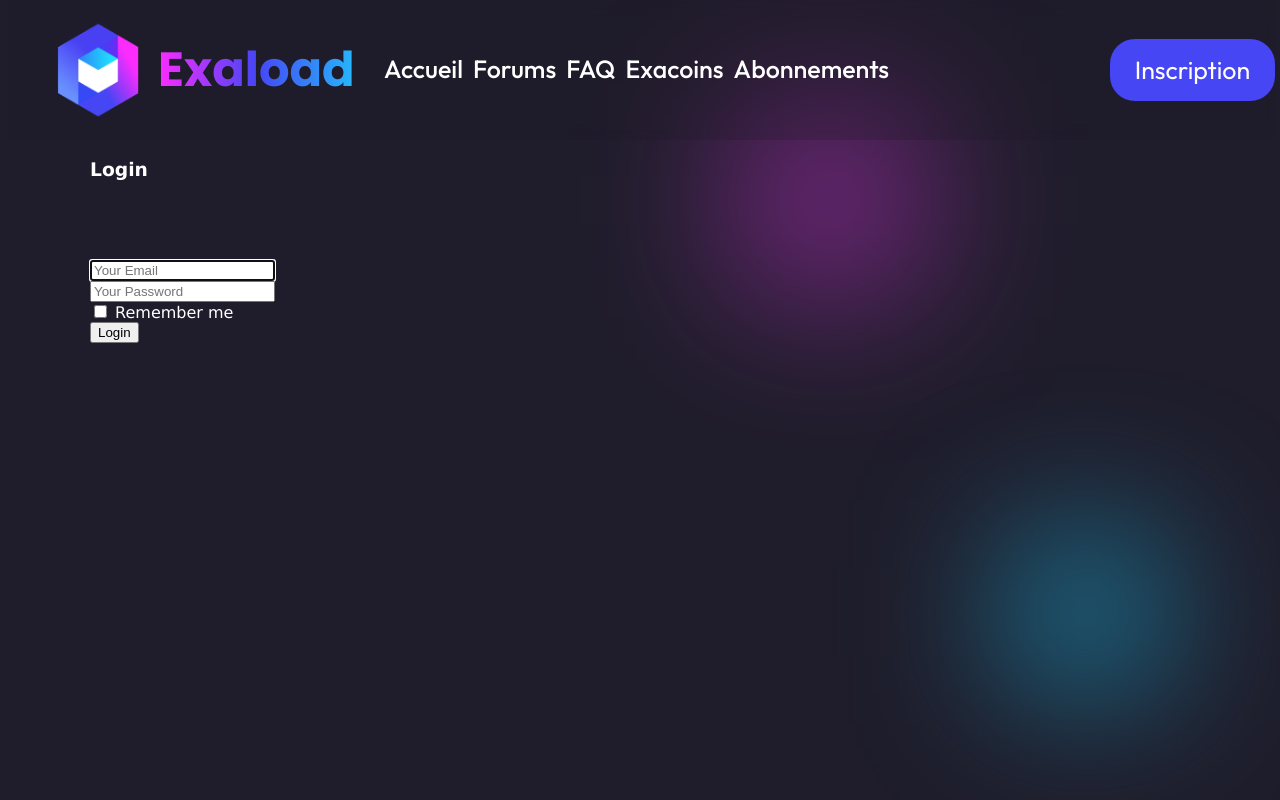
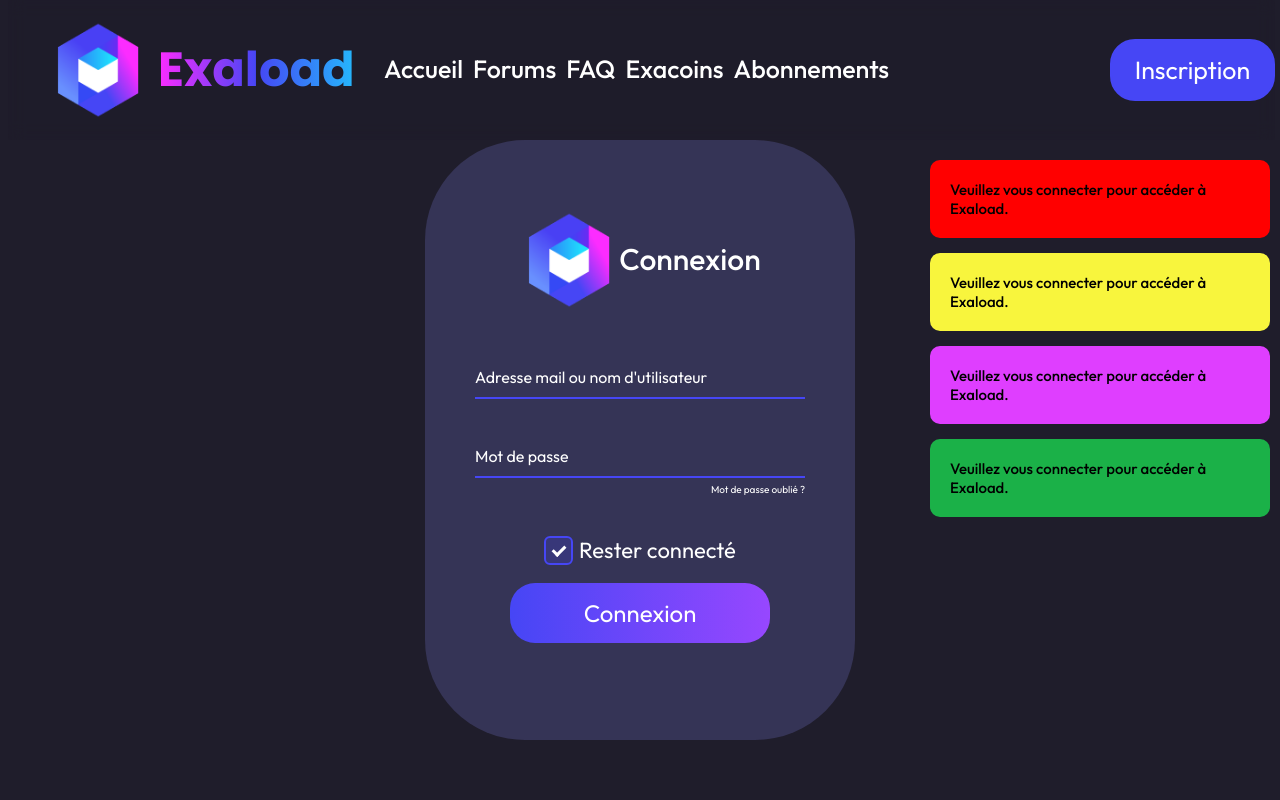
Before and after one commit to Tarkhubal/Exaload-py, a Flask app: page /login in a window 1280 px wide. Run offline with Flask 3, Linux system fonts and the light colour scheme.

Commit message:
New base for the /login
Other updates coming soon

```diff
--- a/main.py
+++ b/main.py
@@ -100,7 +100,28 @@ def login():
     if current_user.is_authenticated:
         return redirect("/profile")
 
-    return render_template('login.html')
+    flash({
+        "msg": 'Veuillez vous connecter pour accéder à Exaload.',
+        "type": "danger"
+    })
+
+    flash({
+        "msg": 'Veuillez vous connecter pour accéder à Exaload.',
+        "type": "warning"
+    })
+
+    flash({
+        "msg": 'Veuillez vous connecter pour accéder à Exaload.',
+        "type": "message"
+    })
+
+    flash({
+        "msg": 'Veuillez vous connecter pour accéder à Exaload.',
+        "type": "ok"
+    })
+
+
+    return render_template('not-connected/login.html', stylesheet="not connected/base-login", title="Connexion")
 
 @app.route('/projets')
 def projets():
@@ -115,7 +136,10 @@ def login_post():
 
     user = User.query.filter_by(email=email).first()
     if not user or not check_password_hash(user.password, password):
-        flash('Please check your login details and try again.')
+        flash({
+            "msg": 'Please check your login details and try again.',
+            "type": "danger"
+        })
         return redirect("/login")
 
     login_user(user, remember=remember)
@@ -127,7 +151,7 @@ def register():
     if current_user.is_authenticated:
         return redirect("/profile")
 
-    return render_template('register.html')
+    return render_template('not-connected/register.html', stylesheet="register", title="Inscription")
 
 
 @app.route('/register', methods=['POST'])
@@ -139,7 +163,10 @@ def register_post():
     user = User.query.filter_by(email=email).first()
 
     if user: # if a user is found, we want to redirect back to signup page so user can try again
-        flash('Email address already exists')
+        flash({
+            "msg": 'Email address already exists',
+            "type": "danger"
+        })
         return redirect("/register")
 
     if os.name == "nt":
@@ -168,7 +195,7 @@ def register_post():
 @login_required
 def logout():
     logout_user()
-    print('Logout')
+    print(f'Logout user {current_user.name}')
     return redirect("/")
 
 
--- a/static/css/not connected/base-login.css
+++ b/static/css/not connected/base-login.css
@@ -0,0 +1,239 @@
+#login-form {
+    width: 100%;
+    max-width: 330px;
+    padding: 50px;
+    margin: auto;
+    display: flex;
+    flex-direction: column;
+    align-items: center;
+    justify-content: center;
+    border-radius: 100px;
+    background-color: #8787f536;
+    color: white;
+    font-family: var(--default-font);
+}
+
+#login-form .title {
+    font-size: 30px;
+    font-weight: 500;
+    margin-bottom: 20px;
+    display: flex;
+    align-self: center;
+}
+
+#login-form .title img {
+    width: 100px;
+    height: 100px;
+    margin-bottom: 20px;
+}
+
+#login-form .title h1 {
+    font-size: 30px;
+    font-weight: 500;
+    margin-bottom: 20px;
+}
+
+
+#login-form .container {
+    display: flex;
+    flex-direction: column;
+    justify-content: center;
+    width: 100%;
+    margin-top: 20px;
+}
+
+
+#login-form .container form {
+    display: flex;
+    flex-direction: column;
+    justify-content: center;
+    width: 100%;
+    height: 300px;
+    justify-content: space-evenly;
+    margin-bottom: 40px;
+}
+
+#login-form .field {
+    position: relative;
+    display: flex;
+    flex-direction: column;
+}
+
+#login-form .field:not(.is-checkbox) {
+    align-items: flex-end;
+}
+
+#login-form .field.is-checkbox {
+    align-items: center;
+}
+
+#login-form .field>* {
+    transition: all 0.3s ease;
+    font-family: "Outfit";
+}
+
+#login-form .field input[type="text"],
+#login-form .field input[type="password"] {
+    width: 100%;
+    padding: 10px 0;
+    font-size: 16px;
+    color: #fff;
+    margin-bottom: 30px;
+    border: none;
+    border-bottom: 2px solid #4646F5;
+    outline: none;
+    background: transparent;
+}
+
+#login-form .field input[type="submit"] {
+    background: #03e9f4;
+    color: #fff;
+    border: none;
+    cursor: pointer;
+    margin-top: 20px;
+    padding: 10px 0;
+    font-size: 16px;
+    border-radius: 100px;
+    transition: all 0.3s ease;
+}
+
+.has-sub-text {
+    margin-bottom: 5px !important;
+}
+
+#login-form .field:not(.is-checkbox) label:not(.checkbox) {
+    position: absolute;
+    top: 0;
+    left: 0;
+    padding: 10px 0;
+    font-size: 16px;
+    color: #fff;
+    pointer-events: none;
+    transition: .5s;
+}
+
+#login-form .field:not(.is-checkbox) input:focus~label:not(.checkbox),
+#login-form .field:not(.is-checkbox) input:valid~label:not(.checkbox),
+#login-form .field:not(.is-checkbox) input:not(:placeholder-shown)~label:not(.checkbox) {
+    top: -20px;
+    left: 0;
+    color: #9747FF;
+    font-size: 12px;
+}
+
+#login-form .field:not(.is-checkbox) input:focus,
+#login-form .field:not(.is-checkbox) input:valid,
+#login-form .field:not(.is-checkbox) input:not(:placeholder-shown) {
+    border-bottom: 2px solid #9747FF;
+}
+
+#login-form .field:not(.is-checkbox) input::placeholder {
+    color: transparent;
+    font-size: 10px;
+    text-align: center;
+}
+
+#login-form .field:not(.is-checkbox) input:focus::placeholder {
+    color: inherit;
+}
+
+#login-form .field:not(.is-checkbox) .sub-text {
+    margin-bottom: 30px;
+    color: #fff;
+    font-size: 10px;
+    width: fit-content;
+}
+
+#login-form .field .checkbox {
+    display: block;
+    position: relative;
+    padding-left: 35px;
+    margin-bottom: 12px;
+    cursor: pointer;
+    font-size: 22px;
+    -webkit-user-select: none;
+    -moz-user-select: none;
+    -ms-user-select: none;
+    user-select: none;
+}
+}
+
+#login-form .field.is-checkbox {
+    display: flex;
+    align-items: center;
+    flex-direction: row;
+    justify-content: center;
+}
+
+#login-form .field.is-checkbox input[type="checkbox"] {
+    /* margin-right: 10px;
+    background-color: #4646f538;
+    border-radius: 6px;
+    height: 20px !important;
+    width: 20px !important; */
+
+    position: absolute;
+    opacity: 0;
+    cursor: pointer;
+    height: 0;
+    width: 0;
+}
+
+#login-form .field.is-checkbox .checkmark {
+    position: absolute;
+    top: 0;
+    left: 0;
+    height: 25px;
+    width: 25px;
+    background-color: #4646f538;
+    border-radius: 6px;
+    border: 2px solid #4646f5;
+    transition: all 0.3s ease;
+}
+
+#login-form .field.is-checkbox .checkbox:hover input~.checkmark {
+    background-color: #4646f5;
+}
+
+#login-form .field.is-checkbox .checkbox input:checked~.checkmark {
+    background-color: #4646f538;
+}
+
+#login-form .field.is-checkbox .checkbox .checkmark:after {
+    content: "";
+    position: absolute;
+    display: none;
+}
+
+#login-form .field.is-checkbox .checkbox input:checked ~ .checkmark:after {
+  display: block;
+}
+
+#login-form .field.is-checkbox .checkbox .checkmark:after {
+    left: 9px;
+    top: 5px;
+    width: 5px;
+    height: 10px;
+    border: solid white;
+    border-width: 0 3px 3px 0;
+    -webkit-transform: rotate(45deg);
+    -ms-transform: rotate(45deg);
+    transform: rotate(45deg);
+  }
+
+#login-form .container form .submit-button {
+    border-radius: 25px;
+    height: 60px;
+    width: 260px;
+    border: none;
+    cursor: pointer;
+    background-image: linear-gradient(to right, #4646F5, #9747FF);
+    color: white;
+    font-size: 24px;
+    align-self: center;
+    font-family: var(--default-font);
+}
+
+#login-form .container form .submit-button:hover {
+    background-image: linear-gradient(to right, #6868ff, #a764ff);
+}
--- a/static/css/not connected/base.css
+++ b/static/css/not connected/base.css
@@ -12,8 +12,8 @@
     --main-button-color: #4646F5;
     --grey: #8d8d8d;
     --nav-height: 120px;
+    --default-font: "Outfit", "Trebuchet MS", cursive, sans-serif;
 }
-
 
 /* Scrollbar */
 ::-webkit-scrollbar {
@@ -130,7 +130,7 @@ sup.little {
     font-size: 12px;
     font-weight: 500;
     margin-top: 20px;
-    font-family: "Outfit", sans-serif;
+    font-family: var(--default-font);
     margin-left: 10%;
 }
 
@@ -153,12 +153,13 @@ sup.little {
     background-image: linear-gradient(90deg, #B636FB 25%, #ffffff 100%);
     -webkit-background-clip: text;
     -webkit-text-fill-color: transparent;
+    cursor: pointer;
 }
 
 /* Tables */
 table {
     color: white;
-    font-family: "Outfit", "Trebuchet MS", sans-serif;
+    font-family: var(--default-font);
 }
 
 table, th, tr, td {
@@ -250,7 +251,7 @@ body {
     justify-content: space-between;
     padding: 10px 0;
     width: 99%;
-    font-family: "Outfit", sans-serif;
+    font-family: var(--default-font);
     position: fixed;
     background-color: #1f1d2b3a;
     backdrop-filter: blur(8px);
@@ -320,7 +321,7 @@ body {
     align-items: center;
     margin-left: 40px;
     cursor: pointer;
-    font-family: "Poppins";
+    font-family: "Poppins", var(--default-font);
 }
 
 #nav .nav-logocontainer #exaloadlogo {
@@ -367,3 +368,60 @@ body {
 .no-border-hover {
     border: none;
 }
+
+#notifications {
+    position: absolute;
+    top: calc(var(--nav-height) + 40px);
+    right: 10px;
+    display: flex;
+    flex-direction: column;
+}
+.notification {
+    width: 300px;
+    border-radius: 10px;
+    background-color: #ffffff;
+    color: black;
+    font-size: 15px;
+    font-weight: 500;
+    font-family: var(--default-font);
+    padding: 20px;
+    transition: all 0.4s ease;
+    cursor: pointer;
+    margin-bottom: 15px;
+}
+
+.notification:hover {
+    background-color: #c7c5c5;
+}
+
+.notification.is-danger {
+    background-color: #ff0000;
+}
+
+.notification.is-danger:hover {
+    background-color: #ff6767;
+}
+
+.notification.is-warning {
+    background-color: #f8f53d;
+}
+
+.notification.is-warning:hover {
+    background-color: #fffd8a;
+}
+
+.notification.is-ok {
+    background-color: #1bb148;
+}
+
+.notification.is-ok:hover {
+    background-color: #65df89;
+}
+
+.notification.is-message {
+    background-color: #df3eff;
+}
+
+.notification.is-message:hover {
+    background-color: #e76dff;
+}
--- a/templates/not-connected/base.html
+++ b/templates/not-connected/base.html
@@ -56,6 +56,18 @@
     </section>
 
 
+    <section id="notifications">
+        {% with messages = get_flashed_messages() %}
+        {% if messages %}
+            {% for message in messages %}
+            <div class="notification is-{{ message['type'] }}">
+                {{ message["msg"] }}
+            </div>
+            {% endfor %}
+        {% endif %}
+        {% endwith %}
+    </section>
+
     <section id="page-content">
         {% block content %}
         {% endblock %}
--- a/templates/not-connected/login.html
+++ b/templates/not-connected/login.html
@@ -2,38 +2,32 @@
 
 {% block content %}
 
-<div class="landingpage">
-    <div class="column is-4 is-offset-4" style="color: white">
-        <h3 class="title">Login</h3>
-        <div class="box">
-            {% with messages = get_flashed_messages() %}
-            {% if messages %}
-                <div class="notification is-danger">
-                    {{ messages[0] }}
+<section id="login-form">
+    <div class="container">
+        <div class="title">
+            <img src="/static/assets/logo.png" alt="logo">
+            <h1>Connexion</h1>
         </div>
-            {% endif %}
-            {% endwith %}
         <form method="POST" action="/login">
             <div class="field">
-                    <div class="control">
-                        <input class="input is-large" type="email" name="email" placeholder="Your Email" autofocus="">
-                    </div>
-                </div>
-
-                <div class="field">
-                    <div class="control">
-                        <input class="input is-large" type="password" name="password" placeholder="Your Password">
-                    </div>
+                <input type="text" name="" required placeholder="Entrez votre adresse mail ou nom d'utilisateur">
+                <label>Adresse mail ou nom d'utilisateur</label>
             </div>
             <div class="field">
+                <input type="password" class="has-sub-text" name="" required placeholder="Entrez votre mot de passe">
+                <label>Mot de passe</label>
+                <a class="sub-text link">Mot de passe oublié ?</a>
+            </div>
+            <div class="field is-checkbox">
                 <label class="checkbox">
-                        <input type="checkbox" name="remember">
-                        Remember me
+                    <input type="checkbox" checked="checked">
+                    <span class="checkmark"></span>
+                    Rester connecté
                 </label>
             </div>
-                <button class="button is-block is-info is-large is-fullwidth">Login</button>
+            <input class="submit-button" type="submit" value="Connexion">
         </form>
     </div>
-    </div>
+</section>
 
 {% endblock %}
--- a/templates/not-connected/pricing.html
+++ b/templates/not-connected/pricing.html
@@ -176,7 +176,7 @@
             <td>1440p</td>
             <td class="best-bg">4K</td>
             <td>8K</td>
-            <td>+8K</td>
+            <td>8K</td>
         </tr>
 
 
```
Also changed, not shown: templates/not-connected/register.html (+1 -8 lines). Lines whose indentation alone changed are shown as unchanged.
